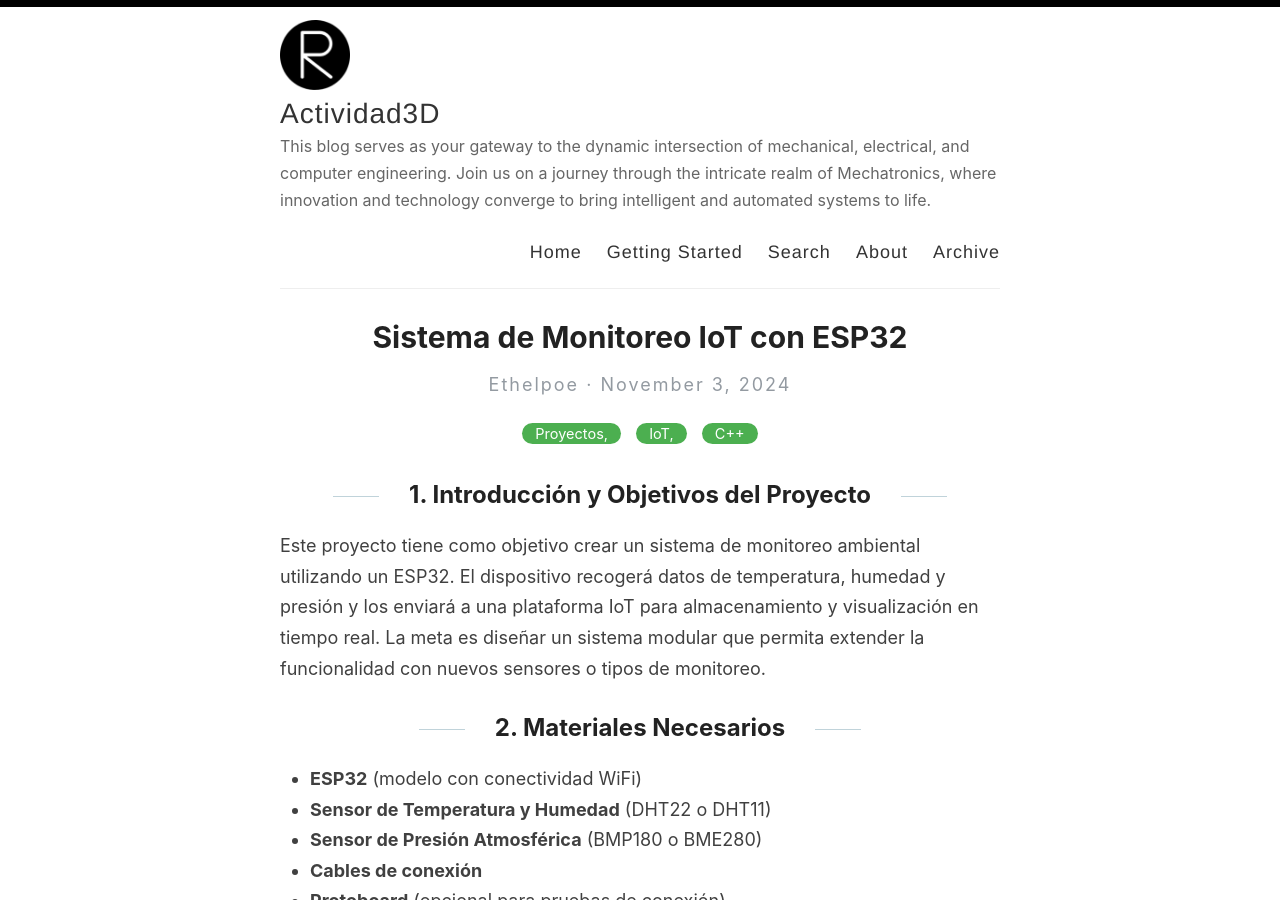
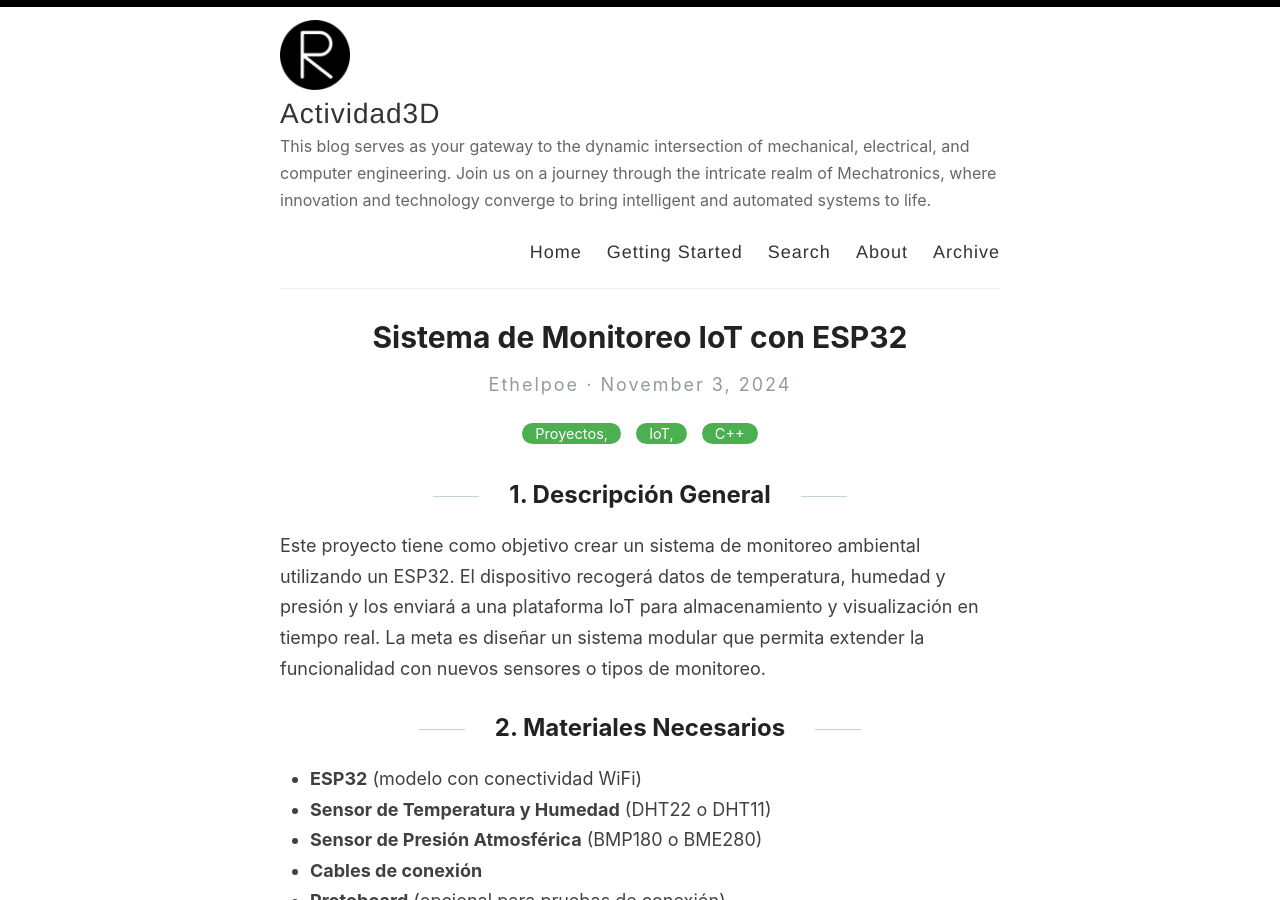
Before and after one commit to ethelpoe/ethelpoe.github.io, a Jekyll site: the page built from _posts/2024-11-04-IoT_Monitoring_System_with_ESP32.md, in a window 1280 px wide and 900 px high. Built offline with Jekyll 4.4.1, drawn with Linux system fonts in a browser that asks for light colours.

Commit message:
Update 2024-11-04-IoT_Monitoring_System_with_ESP32.md

```diff
--- a/_posts/2024-11-04-IoT_Monitoring_System_with_ESP32.md
+++ b/_posts/2024-11-04-IoT_Monitoring_System_with_ESP32.md
@@ -16,7 +16,7 @@ tags:
 description: ""
 ---
 
-## 1. Introducción y Objetivos del Proyecto
+## 1. Descripción General
 Este proyecto tiene como objetivo crear un sistema de monitoreo ambiental utilizando un ESP32.
 El dispositivo recogerá datos de temperatura, humedad y presión y los enviará a una plataforma IoT para almacenamiento y visualización en tiempo real.
 La meta es diseñar un sistema modular que permita extender la funcionalidad con nuevos sensores o tipos de monitoreo.
```
